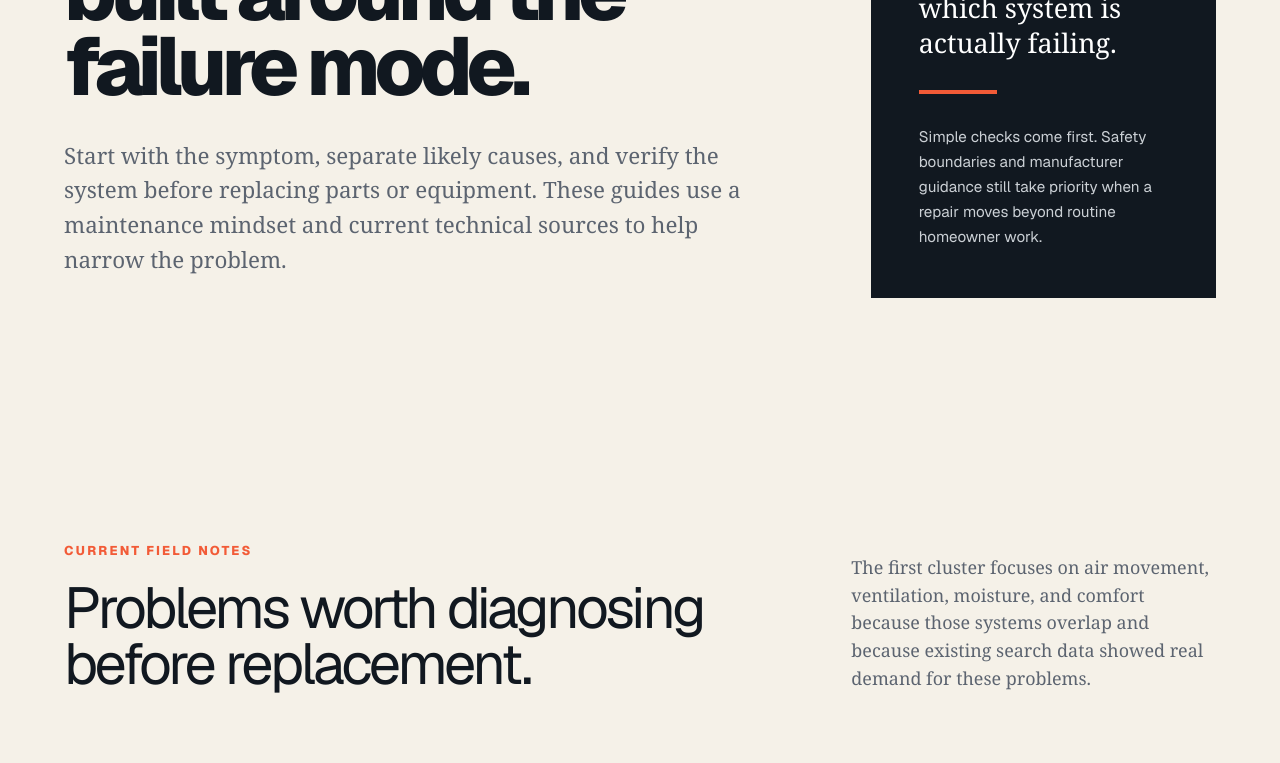
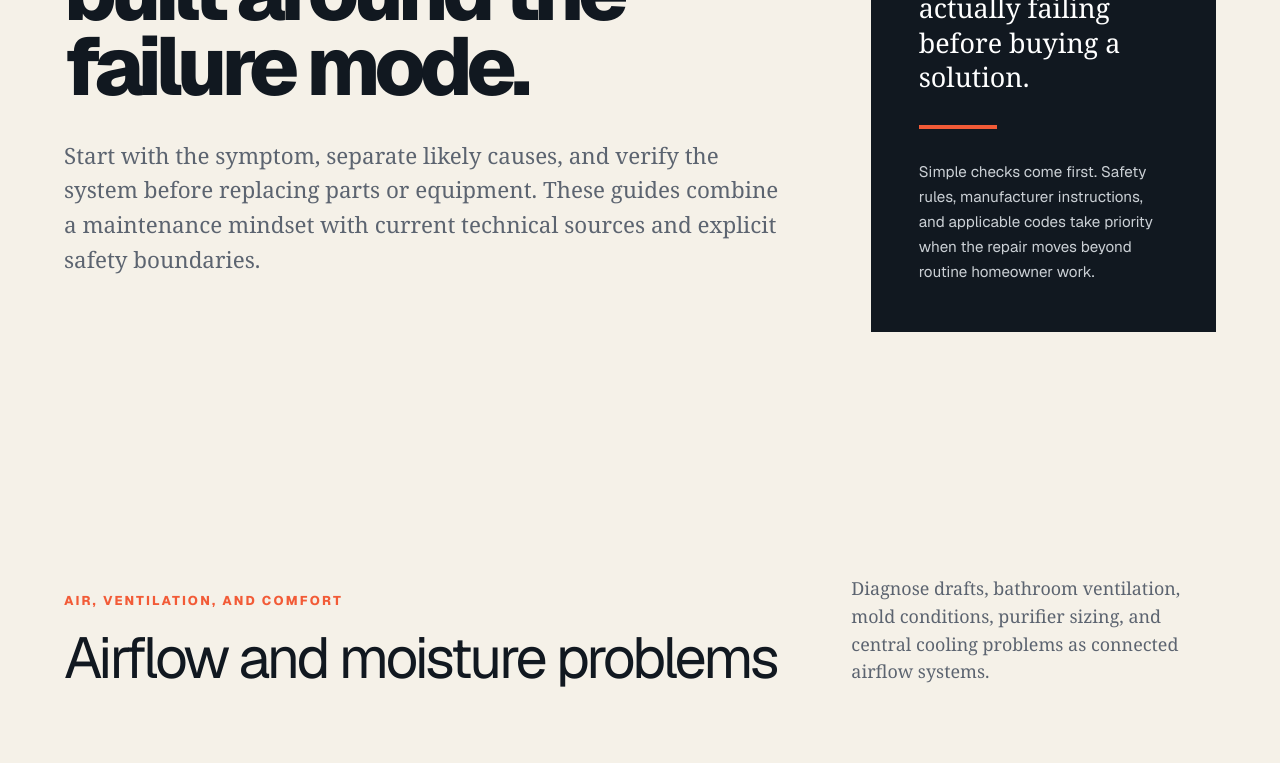
Before and after one commit to Dudeism74/trusted-home-2025, a Next.js app: page /troubleshooting in a window 1280 px wide. Shown: the part 440-1203 px from the top of the page. Built offline with nearby package versions, Linux system fonts and the light colour scheme.

Commit message:
Organize troubleshooting hub into system clusters

```diff
--- a/app/troubleshooting/page.tsx
+++ b/app/troubleshooting/page.tsx
@@ -4,22 +4,72 @@ import { JsonLd } from "../components/json-ld";
 import { NewsletterForm } from "../components/newsletter-form";
 import { SiteFooter } from "../components/site-footer";
 import { SiteHeader } from "../components/site-header";
-import { resources } from "../lib/resources";
+import { allResources, getAnyResource } from "../lib/all-resources";
+import type { TroubleshootingResource } from "../lib/resources";
 import { SITE_NAME, SITE_URL } from "../lib/products";
 
 export const metadata: Metadata = {
   title: "Home Troubleshooting and Maintenance Guides",
   description:
-    "Practical home troubleshooting guides that help isolate the cause before you clean, adjust, repair, or replace equipment.",
+    "Practical troubleshooting for common home appliance, plumbing, electrical, HVAC, ventilation, moisture, and comfort problems. Diagnose the cause before replacing parts or equipment.",
   alternates: { canonical: "/troubleshooting" },
 };
+
+const resourceGroups = [
+  {
+    eyebrow: "Air, ventilation, and comfort",
+    title: "Airflow and moisture problems",
+    description:
+      "Diagnose drafts, bathroom ventilation, mold conditions, purifier sizing, and central cooling problems as connected airflow systems.",
+    slugs: [
+      "stop-drafts-from-windows-without-replacement",
+      "fix-noisy-bathroom-exhaust-fan",
+      "prevent-bathroom-mold-growth-steps",
+      "bathroom-exhaust-fan-cfm-sizing",
+      "bathroom-exhaust-fan-repair-or-replace",
+      "air-purifier-cadr-room-size-guide",
+      "central-air-conditioner-not-cooling-troubleshooting-guide",
+    ],
+  },
+  {
+    eyebrow: "Plumbing and hot water",
+    title: "Leaks, running water, and no hot water",
+    description:
+      "Trace where water is moving, leaking, or failing to heat before replacing a fixture or major appliance.",
+    slugs: [
+      "toilet-keeps-running",
+      "fix-leaking-kitchen-faucet-guide",
+      "water-heater-not-providing-hot-water-solutions",
+    ],
+  },
+  {
+    eyebrow: "Appliances",
+    title: "Cooling, heating, washing, and draining failures",
+    description:
+      "Separate power, airflow, water path, controls, and mechanical faults before condemning an appliance.",
+    slugs: [
+      "refrigerator-not-cooling",
+      "dryer-not-heating",
+      "washer-not-draining",
+      "dishwasher-not-draining",
+      "why-dishwasher-not-cleaning-properly",
+    ],
+  },
+  {
+    eyebrow: "Electrical safety",
+    title: "Protective devices and circuit faults",
+    description:
+      "Treat a protective trip as evidence and isolate loads safely without bypassing the device designed to protect the circuit.",
+    slugs: ["breaker-keeps-tripping"],
+  },
+];
 
 export default function TroubleshootingPage() {
   const itemListSchema = {
     "@context": "https://schema.org",
     "@type": "ItemList",
     name: `${SITE_NAME} troubleshooting guides`,
-    itemListElement: resources.map((resource, index) => ({
+    itemListElement: allResources.map((resource, index) => ({
       "@type": "ListItem",
       position: index + 1,
       url: `${SITE_URL}/${resource.slug}`,
@@ -38,40 +88,46 @@ export default function TroubleshootingPage() {
           <h1>Home troubleshooting built around the failure mode.</h1>
           <p className="guide-index-lede">
             Start with the symptom, separate likely causes, and verify the system
-            before replacing parts or equipment. These guides use a maintenance
-            mindset and current technical sources to help narrow the problem.
+            before replacing parts or equipment. These guides combine a maintenance
+            mindset with current technical sources and explicit safety boundaries.
           </p>
         </div>
         <aside className="answer-card" aria-label="Troubleshooting approach">
           <p className="answer-label">The approach</p>
           <p className="answer-title">
-            The same symptom can have several causes. The first job is to determine
-            which system is actually failing.
+            The same symptom can have several causes. Determine which system is
+            actually failing before buying a solution.
           </p>
           <div className="answer-rule" />
           <p>
-            Simple checks come first. Safety boundaries and manufacturer guidance
-            still take priority when a repair moves beyond routine homeowner work.
+            Simple checks come first. Safety rules, manufacturer instructions, and
+            applicable codes take priority when the repair moves beyond routine
+            homeowner work.
           </p>
         </aside>
       </section>
 
-      <section className="products-section">
+      {resourceGroups.map((group) => {
+        const groupResources = group.slugs
+          .map((slug) => getAnyResource(slug))
+          .filter((resource): resource is TroubleshootingResource => Boolean(resource));
+
+        return (
+          <section className="products-section" key={group.title}>
             <div className="section-heading">
               <div>
-            <p className="eyebrow">Current field notes</p>
-            <h2>Problems worth diagnosing before replacement.</h2>
+                <p className="eyebrow">{group.eyebrow}</p>
+                <h2>{group.title}</h2>
               </div>
-          <p>
-            The first cluster focuses on air movement, ventilation, moisture, and
-            comfort because those systems overlap and because existing search data
-            showed real demand for these problems.
-          </p>
+              <p>{group.description}</p>
             </div>
 
             <div className="product-grid">
-          {resources.map((resource, index) => (
-            <article className={`product-card ${resource.accent}`} key={resource.slug}>
+              {groupResources.map((resource, index) => (
+                <article
+                  className={`product-card ${resource.accent}`}
+                  key={resource.slug}
+                >
                   <span className="product-number">
                     {String(index + 1).padStart(2, "0")}
                   </span>
@@ -80,7 +136,10 @@ export default function TroubleshootingPage() {
                     <h3>{resource.title}</h3>
                     <p className="product-answer">{resource.dek}</p>
                     <div className="card-actions">
-                  <Link className="button button-primary" href={`/${resource.slug}`}>
+                      <Link
+                        className="button button-primary"
+                        href={`/${resource.slug}`}
+                      >
                         Open diagnostic guide
                       </Link>
                     </div>
@@ -89,6 +148,8 @@ export default function TroubleshootingPage() {
               ))}
             </div>
           </section>
+        );
+      })}
 
       <section className="newsletter">
         <div>
```
Lines whose indentation alone changed are shown as unchanged.
